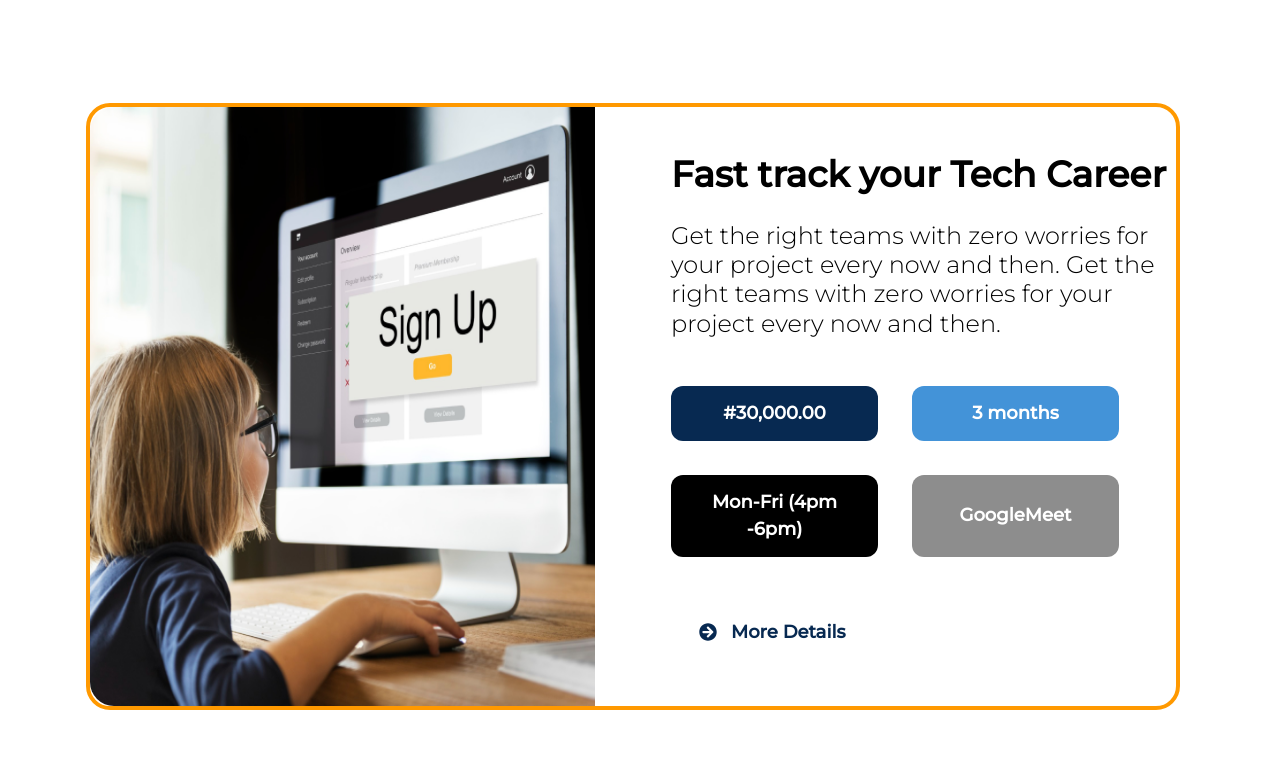
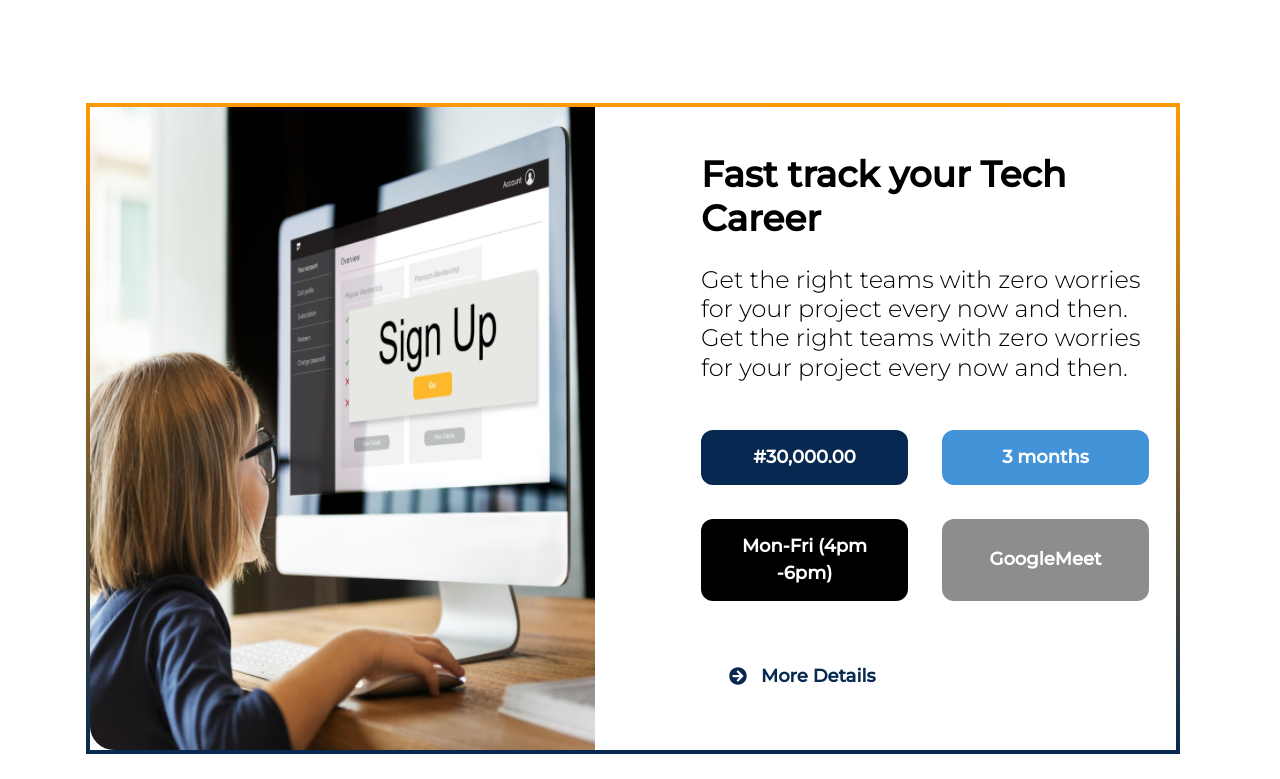
Before and after one commit to AyoMoses1/PROGFAMS-ASSESSMENT, a React (Vite) app: page / in a window 1280 px wide. Shown: the part 481-1260 px from the top of the page. Built offline with nearby package versions, Linux system fonts and the light colour scheme.

Commit message:
Work on home page

```diff
--- a/src/components/Footer/Footer.tsx
+++ b/src/components/Footer/Footer.tsx
@@ -1,6 +1,5 @@
 import React from "react";
 import Text from "components/Text";
-import { FaFacebook, FaLinkedin, FaTwitter } from "react-icons/fa";
 import icon1 from "assets/icon1.svg"
 import icon2 from "assets/icon2.svg"
 import icon3 from "assets/icon3.svg"
--- a/src/components/main2/index.tsx
+++ b/src/components/main2/index.tsx
@@ -1,17 +1,20 @@
+import React from 'react';
 import image from "assets/3.png";
 import Button from "components/Button/Medium";
 import Heading from "components/Heading";
 import Text from "components/Text";
 import { FaArrowCircleRight } from "react-icons/fa";
 
-const index = () => {
+const Index = () => {
   return (
-    <div
-      className="grid grid-cols-2 gap-[76px] ml-[86px] mr-[100px] my-[104px]"
-      style={{ border: `4px solid #FF9900`, borderRadius: `24px` }}
-    >
-      <img src={image} className="rounded-tl-[24px] rounded-bl-[24px] h-[100%]" />
-      <div className="py-[46px]">
+    <div className="relative ml-[86px] mr-[100px] my-[104px]">
+      <div className="relative bg-white rounded-[24px] overflow-hidden">
+        <div className="grid grid-cols-2 gap-[76px] p-[4px]">
+          <img
+            src={image}
+            className="rounded-tl-[24px] rounded-bl-[24px] h-[100%]"
+          />
+          <div className="py-[46px] px-[30px]">
             <Heading
               fontWeight={700}
               fontSize="36px"
@@ -46,13 +49,26 @@ const index = () => {
                 GoogleMeet
               </Button>
             </div>
-        <Button textColor={"#072951"} className={"flex align items-center gap-[14px] px-0"}>
+            <Button
+              textColor={"#072951"}
+              className={"flex align items-center gap-[14px] px-0"}
+            >
               <FaArrowCircleRight color={"#072951"} />
               More Details
             </Button>
           </div>
         </div>
+      </div>
+      {/* Pseudo-element for gradient border */}
+      <div
+        className="absolute inset-0 rounded-[24px] pointer-events-none"
+        style={{
+          border: '4px solid transparent',
+          borderImage: 'linear-gradient(to bottom, #FF9900, #072951) 1',
+        }}
+      ></div>
+    </div>
   );
 };
 
-export default index;
+export default Index;
```
Lines whose indentation alone changed are shown as unchanged.
